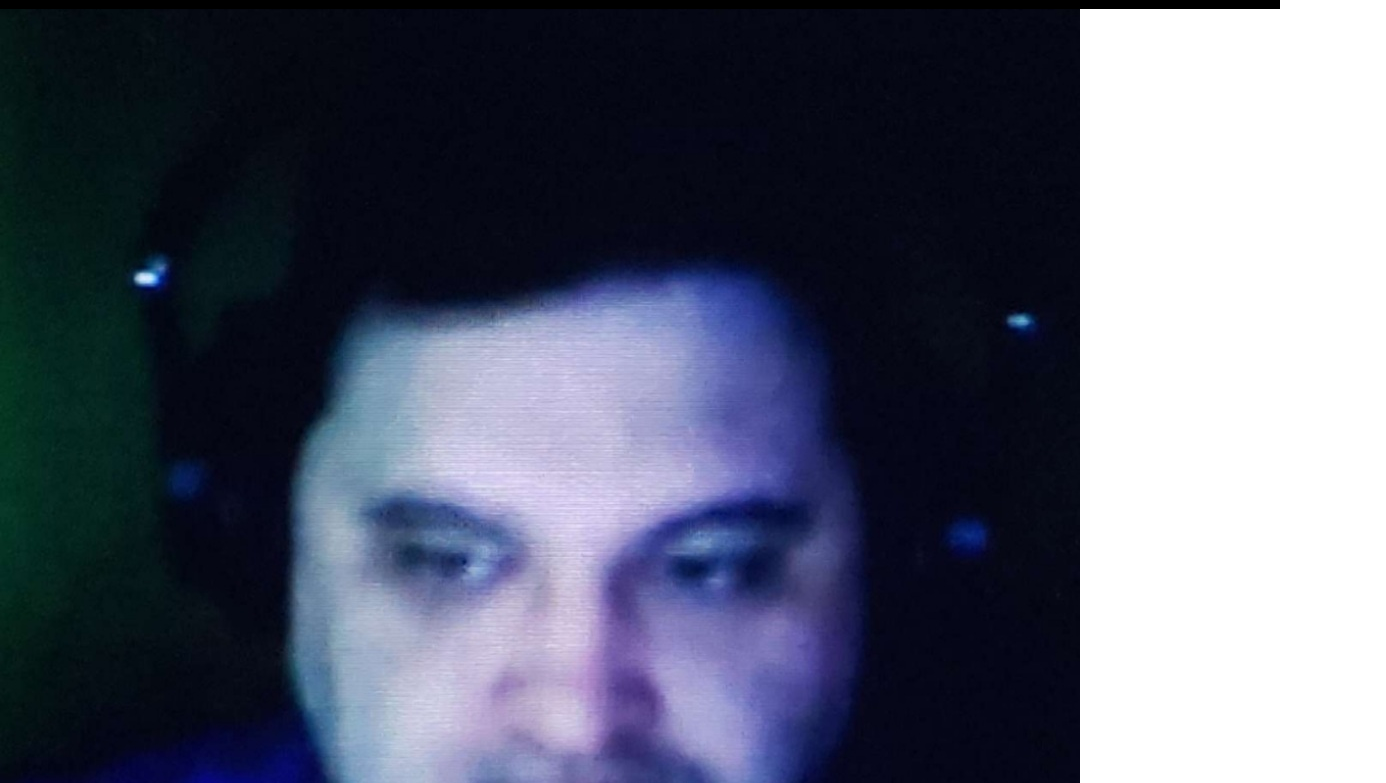
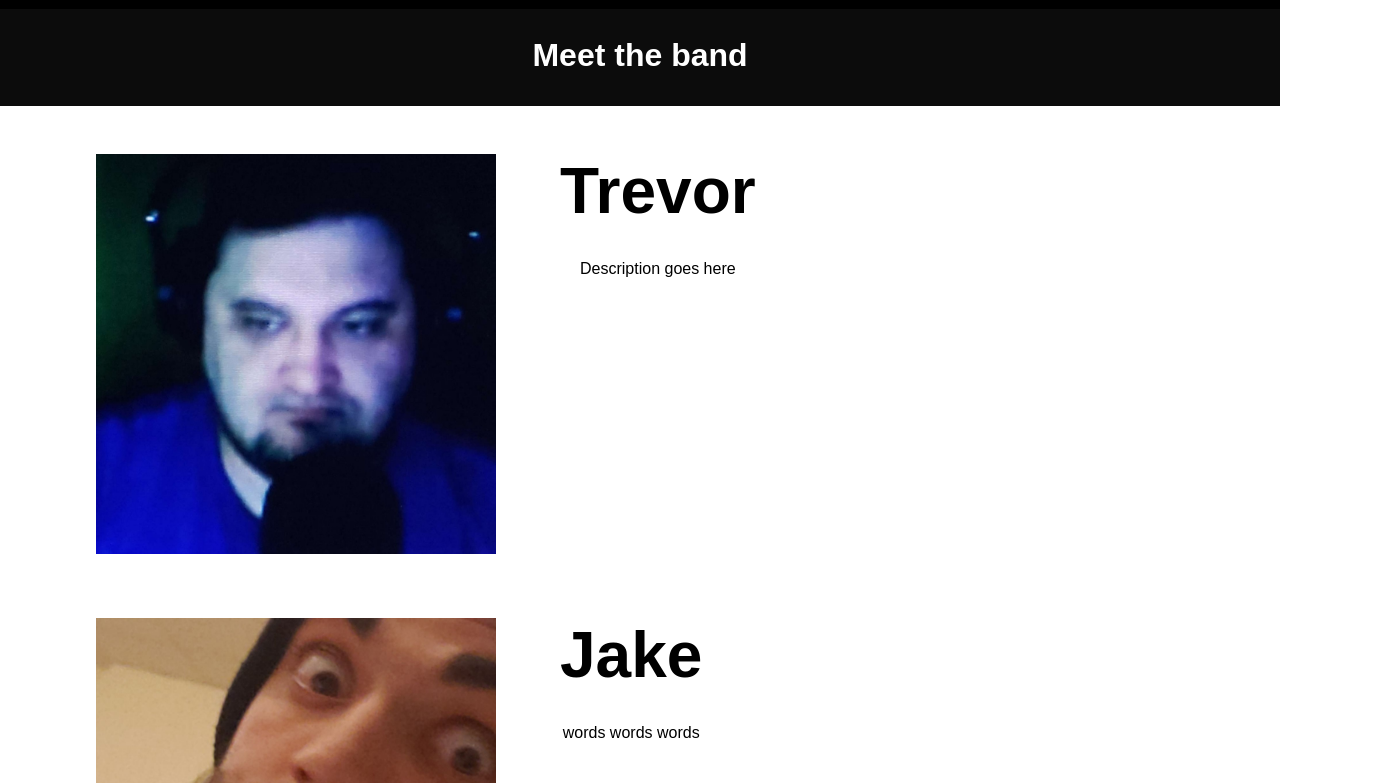
Before and after one commit to 707jOrtiz/Paper_Llama_Band_Site, a plain HTML site: page about.html in a window 1280 px wide. Shown: the part 75-858 px from the top of the page, 1386 px wide, since content can reach past the window. Drawn offline with Linux system fonts and the light colour scheme.

Commit message:
designed about page

```diff
--- a/about-style.css
+++ b/about-style.css
@@ -52,16 +52,42 @@ a {
     color: white;
 }
 
-/* Grid */
-
-.grid {
-    display: inline-grid;
-    grid-template-columns: 5em;
+#about {
+    background-color: rgb(12, 12, 12);
+    color: white;
+    font-size: 1rem;
+    font-weight: 200;
+    padding: 2rem;
+    margin-bottom: 1em;
+    text-align: center;
 }
 
+/* main */
 
+.card img {
+    width: 400px;
+    height: 400px;
+    object-fit: cover;
+    margin: 2em 2em 2em 6em;
+}
 
+.card img:hover {
+    box-shadow: 10px 10px 5px grey;
+    transition: 500ms;
+}
 
+.card {
+    display: flex;
+}
+
+h2 {
+    margin: 0.5em;
+    font-size: 4rem;
+}
+
+.card p {
+    text-align: center;
+}
 
 /* footer */
 
@@ -95,6 +121,11 @@ footer img {
     padding: 2em;
 }
 
+.space {
+    width: 100%;
+    height: 5em;
+}
+
 /* Resizing footer */
 
 @media only screen and (max-width: 400px) {
--- a/about.html
+++ b/about.html
@@ -11,7 +11,7 @@
 
         <nav>
             <ul>
-                <li><a href="#">Contact</a></li>
+                <li><a href="#contact">Contact</a></li>
                 <li><a href="#">Media</a></li>
                 <li><a href="#">Music</a></li>
                 <li><a href="#">About</a></li>
@@ -19,11 +19,52 @@
             </ul>
         </nav>
 
-        <div class="grid">
-            <img src="Screenshot_20211212-110724_Snapchat.jpg"/>
-            <img src="./Snapchat-1345533823.jpg"/>
-            <img src="./Snapchat-2061020470.jpg"/>
-            <img src="Snapchat-2094590816.jpg"/>
+        <div class="space"></div>
+
+        <div id="about">
+            <h1>Meet the band</h1>
+        </div>
+
+        <div class="main">
+            <div class="card">
+                <img src="Screenshot_20211212-110724_Snapchat.jpg">
+                <div class="card-content">
+                    <h2>Trevor</h2>
+                    <p>
+                        Description goes here
+                    </p>
+                </div>
+            </div>
+
+            <div class="card">
+                <img src="./Snapchat-1345533823.jpg">
+                <div class="card-content">
+                    <h2>Jake</h2>
+                    <p>
+                        words words words
+                    </p>
+                </div>
+            </div>
+
+            <div class="card">
+                <img src="./Snapchat-2061020470.jpg">
+                <div class="card-content">
+                    <h2>Jacob</h2>
+                    <p>
+                        words words words
+                    </p>
+                </div>
+            </div>
+
+            <div class="card">
+                <img src="Snapchat-2094590816.jpg">
+                <div class="card-content">
+                    <h2>Matt</h2>
+                    <p>
+                        words words words
+                    </p>
+                </div>
+            </div>
         </div>
 
         <footer>
--- a/style.css
+++ b/style.css
@@ -58,7 +58,7 @@ h1 {
     align-items: center;
     min-height: 105vh;
     color: white;
-    font-size: 5.5rem;
+    font-size: 10vw;
 }
 
 /* section two */
@@ -83,7 +83,7 @@ embed {
 .gallery img {
     max-width: 25%;
     max-height: 25%;
-    margin: -0.11em;
+    margin: -0.118em;
 }
 
 /* footer */
```
Also changed, not shown: index.html (+4 -3 lines).
